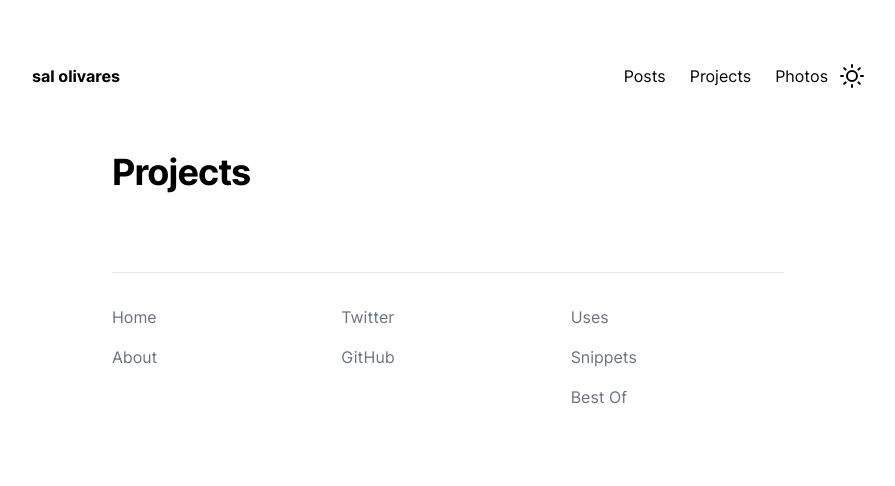
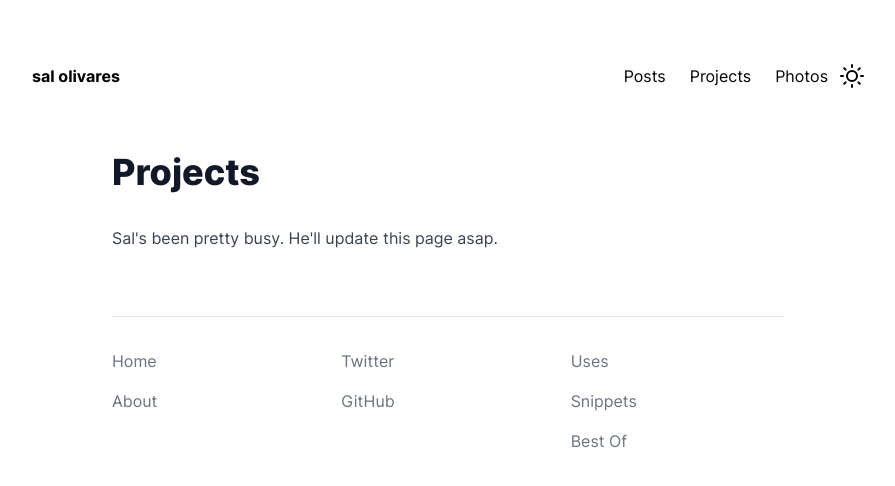
Before and after one commit to salolivares/salolivares.com, a Next.js app: page /projects in a window 1280 px wide. Shown: the top 486 px of the page, without its empty margins (192-1087 px from the left). Built offline with nearby package versions, Linux system fonts and the light colour scheme.

Commit message:
add wip to projects

```diff
--- a/pages/projects.tsx
+++ b/pages/projects.tsx
@@ -1,10 +1,13 @@
 import Container from '../components/Container';
-import PageHeader from '../components/PageHeader';
+import Content from '../components/Content';
 
 const ProjectsPage = () => (
   <Container title="Projects | Sal Olivares">
-    <div className="max-w-2xl mx-auto mb-16 w-full">
-      <PageHeader>Projects</PageHeader>
+    <div className="flex flex-col justify-center items-start max-w-2xl mx-auto mb-16 w-full">
+      <Content>
+        <h1>Projects</h1>
+        <p>Sal's been pretty busy. He'll update this page asap.</p>
+      </Content>
     </div>
   </Container>
 );
```
